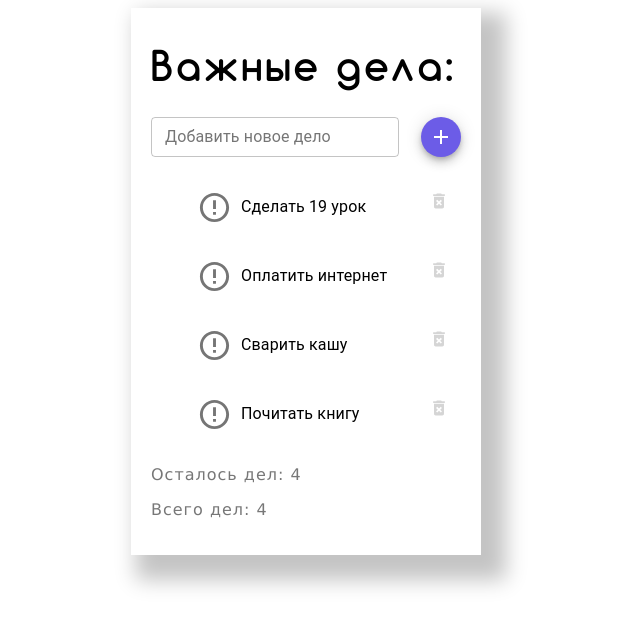
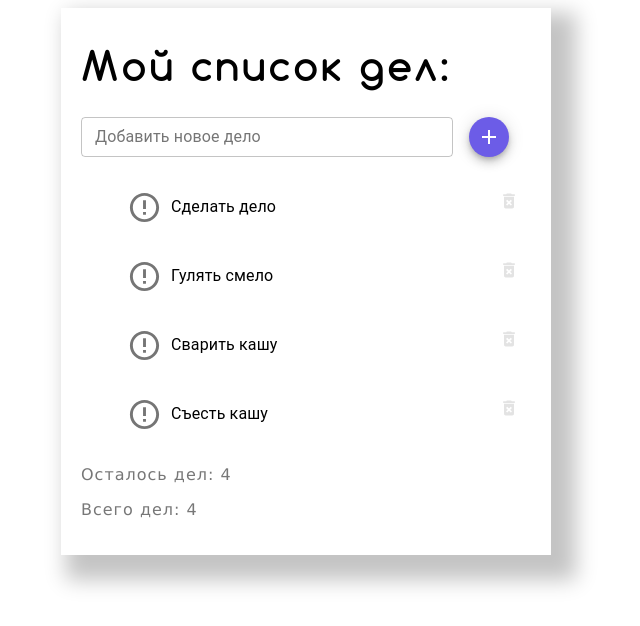
Before and after one commit to WebHeroSchool/todo_Ekka, a React (Create React App) app: page / in a window 1280 px wide. Shown: the top 626 px of the page, without its empty margins (334-974 px from the left). Built offline with nearby package versions, Linux system fonts and the light colour scheme.

Commit message:
beautified

```diff
--- a/src/components/App/App.js
+++ b/src/components/App/App.js
@@ -12,12 +12,12 @@ class App extends React.Component{
     todoItems: [
       {
         id: 0,
-        task: 'Сделать 19 урок',
+        task: 'Сделать дело',
         isDone: false
       },
       {
         id: 1,
-        task: 'Оплатить интернет',
+        task: 'Гулять смело',
         isDone: false
       },
       {
@@ -27,7 +27,7 @@ class App extends React.Component{
       },
       {
         id: 3,
-        task: 'Почитать книгу',
+        task: 'Съесть кашу',
         isDone: false
       }
     ],
@@ -81,7 +81,7 @@ class App extends React.Component{
     });
 
     return (<main className={styles.wrap}>
-      <h1 className={styles.title}>Важные дела:</h1>
+      <h1 className={styles.title}>Мой список дел:</h1>
       <InputItem
         theme={theme}
         onClickAdd={this.onClickAdd}
--- a/src/components/App/App.module.css
+++ b/src/components/App/App.module.css
@@ -1,6 +1,6 @@
 .wrap {
     margin: 0 auto;
-    width: 310px;
+    max-width: 450px;
     box-shadow: 15px 15px 20px 10px #c4c4c4;
     padding: 20px;
 }
--- a/src/components/App/InputItem/InputItem.js
+++ b/src/components/App/InputItem/InputItem.js
@@ -25,17 +25,22 @@ class InputItem extends React.Component {
                 direction="row"
                 justify="space-between"
                 alignItems="center"
+                spacing={2}
             >
+                <Grid item xs>
                 <TextField
                     id="outlined-basic"
                     label={ this.props.error ? "Введи что-нибудь" : "Добавить новое дело" }
                     color={ this.props.error ? "secondary" : "primary" }
                     variant="outlined"
                     size="small"
+                    fullWidth
                     value={this.state.inputValue}
                     onChange={ e => this.setState({ inputValue: e.target.value }) }
                     onKeyDown={ e => { if(e.keyCode === 13) this.onButtonClick() } }
                 />
+                </Grid>
+                <Grid item xs={2}>
                 <Fab
                     color="primary"
                     aria-label="add"
@@ -44,6 +49,7 @@ class InputItem extends React.Component {
                 >
                     <AddIcon />
                 </Fab>
+                </Grid>
             </Grid>
         </ThemeProvider>);
     }
--- a/src/components/App/Item/Item.module.css
+++ b/src/components/App/Item/Item.module.css
@@ -12,7 +12,7 @@
     position: absolute;
     right: 0;
     top: 6px;
-    opacity: .3;
+    opacity: .2;
     transition: all .2s;
 }
 .item:hover .icon_delete{
```
